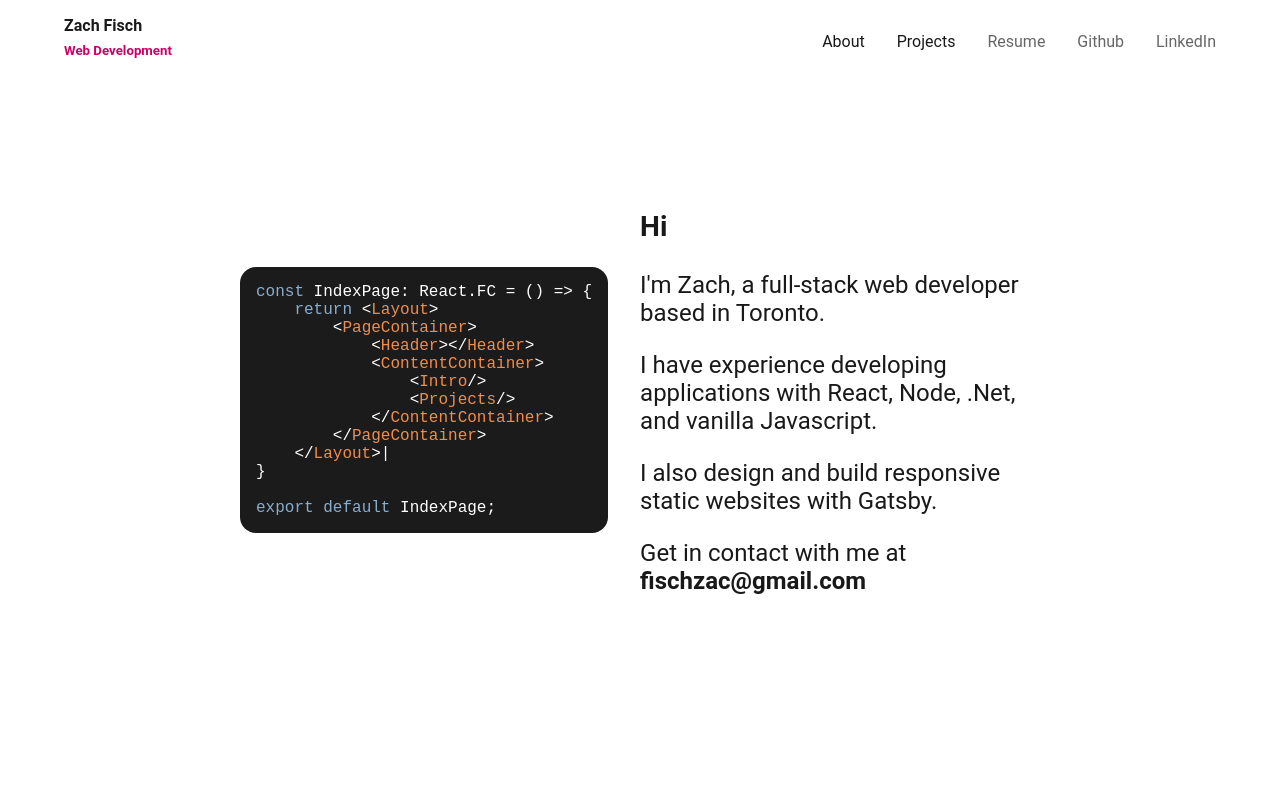
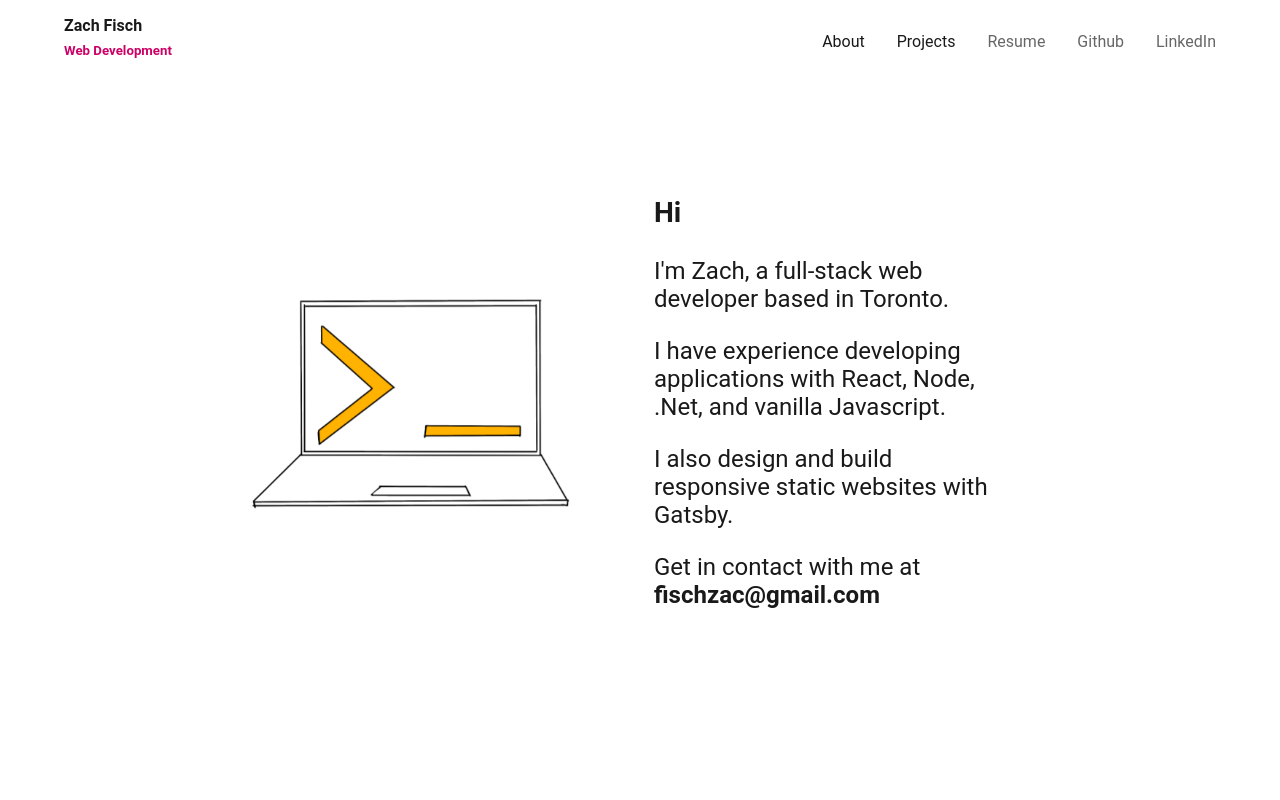
Before and after one commit to fischz/zachfisch.com, a Gatsby site: page / in a window 1280 px wide. Shown: the top 800 px of the page. Built offline with nearby package versions, Linux system fonts and the light colour scheme; Gatsby itself is replaced by a stand-in of ours.

Commit message:
added illustration

```diff
--- a/src/components/intro/Intro.tsx
+++ b/src/components/intro/Intro.tsx
@@ -1,7 +1,7 @@
 import { StaticImage } from 'gatsby-plugin-image'
 import React from 'react'
 import { Section } from '../../shared.styles'
-import { CodeBlock, IntroContainer, Row } from './intro.styles'
+import { CodeBlock, IntroContainer, IntroImage, IntroText, Row } from './intro.styles'
 import { Fade } from 'react-reveal'
 import SyntaxHighlighter from 'react-syntax-highlighter';
 import stackoverflowdark from 'react-syntax-highlighter/dist/esm/styles/hljs/stackoverflow-dark.js'
@@ -11,7 +11,8 @@ const Intro: React.FC = () => {
     return <Section>
         <IntroContainer>
             <Row>
-            <CodeBlock>
+                <IntroImage><Fade><img src='\heroimage.png' width='350px' height='auto'/></Fade></IntroImage>
+            {/*<CodeBlock>
             <Fade>
             <SyntaxHighlighter language='typescript' style={stackoverflowdark} customStyle={{margin: 0, borderRadius: '1rem', padding:'1rem'}}>
                 {`const IndexPage: React.FC = () => {
@@ -29,9 +30,9 @@ const Intro: React.FC = () => {
 export default IndexPage;`}
             </SyntaxHighlighter>
             </Fade>
-            </CodeBlock>
+</CodeBlock>*/}
             <Fade up>
-            <div>
+            <IntroText>
                 <h3>Hi</h3>
                 <div>
                     <p>
@@ -47,7 +48,7 @@ export default IndexPage;`}
                     Get in contact with me at <a href='mailto:fischzac@gmail.com'>fischzac@gmail.com</a>
                     </p>
                 </div>
-            </div>
+            </IntroText>
             </Fade>
             </Row>
         </IntroContainer>
--- a/src/components/intro/intro.styles.ts
+++ b/src/components/intro/intro.styles.ts
@@ -13,7 +13,9 @@ export const IntroContainer = styled.div`
     background: ${props => props.theme.colors.background};
     padding: 2rem;
     @media screen and (max-width: 576px) {
+        margin-top: 3rem;
         text-align: center;
+        font-size: 1.25em;
     }
 `
 
@@ -24,6 +26,7 @@ export const Row = styled.div`
 
     @media screen and (max-width: 576px) {
         flex-direction: column;
+        align-items: center;
     }
 `
 
@@ -42,3 +45,20 @@ export const CodeBlock = styled.div`
         display: none;
     }
 `
+
+export const IntroImage = styled.div`
+    width: auto;
+    flex: 0 0 auto;
+    display: flex;
+    flex-direction: column;
+    justify-content: center;
+    margin-right: 2rem;
+
+    @media screen and (max-width: 576px) {
+        margin: 0;
+    }
+    `
+
+export const IntroText = styled.div`
+    padding: 2rem;
+`
```
Also changed, not shown: static/heroimage.png (added).
